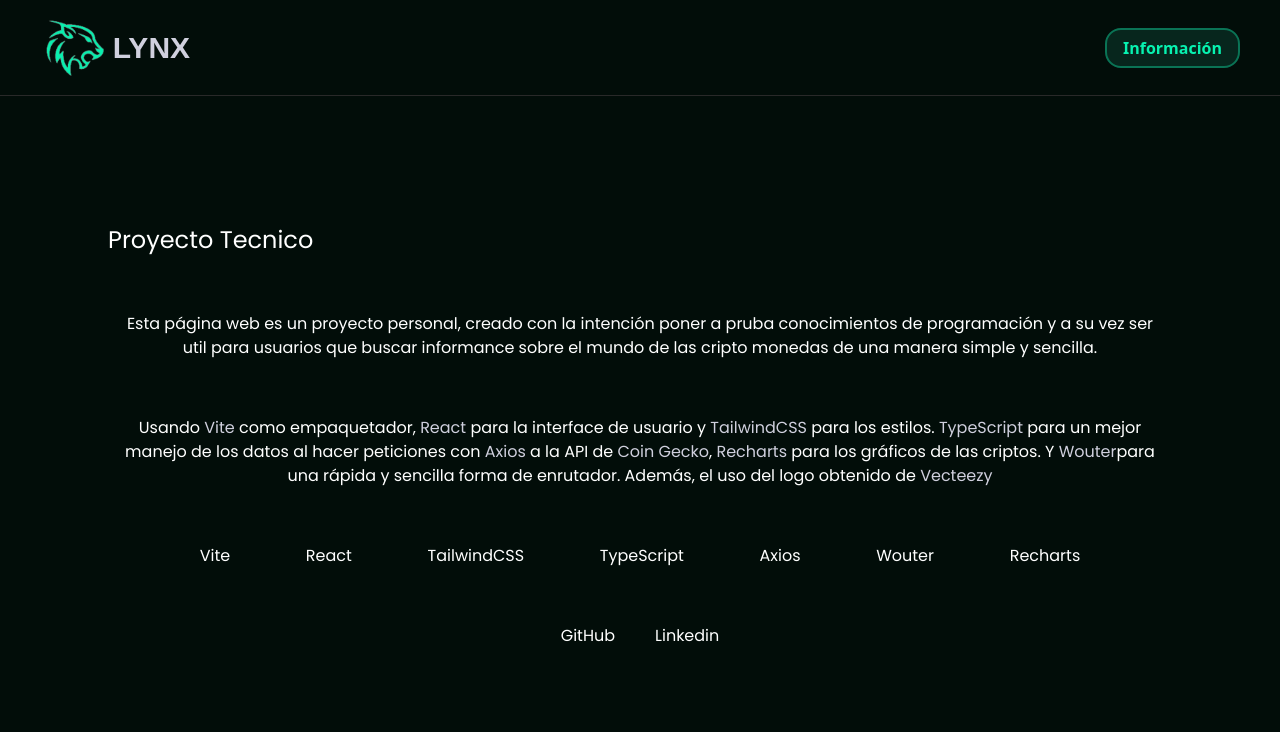
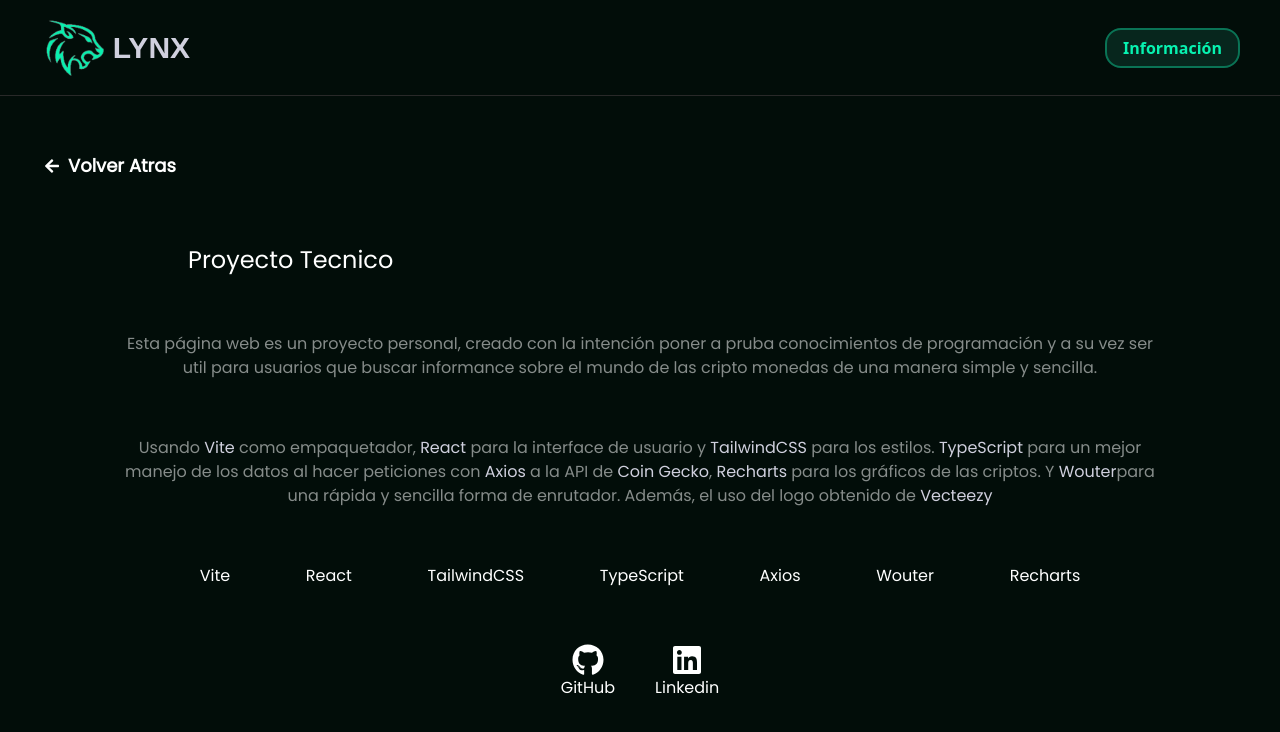
Before and after one commit to JuanMaCarreras/CryptoWeb, a React (Vite) app: page /description in a window 1280 px wide. Shown: the top 732 px of the page. Built offline with nearby package versions, Linux system fonts and the light colour scheme; a web font is replaced by a local one.

Commit message:
Add button to Home and icons

```diff
--- a/src/page/Description.tsx
+++ b/src/page/Description.tsx
@@ -1,52 +1,65 @@
+import { Link } from 'wouter'
+import { FaArrowLeft } from 'react-icons/fa'
+import { FaLinkedin, FaGithub } from 'react-icons/fa'
 
 function Description() {
   return (
     <>
       <article className='w-full'>
-        <section className=' text-white pt-32'>
+        <section className='mt-14 pb-40'>
+          <Link to='/'>
+            <h2 className='text-lg font-semibold flex items-center gap-2 hover:text-brightGreen transition duration-500'>
+              <FaArrowLeft className='text-[1rem]'/> Volver Atras
+            </h2>
+          </Link>
+
+          <div className='flex flex-col space-y-14 mx-20 mt-16'>
           <h1 className='ml-16 text-2xl'>Proyecto Tecnico</h1>
-
-          <div className='flex flex-col space-y-14 mx-20 mt-14'>
-            <p className='text-center text-grisLetras'>Esta página web es un proyecto personal, creado con la intención poner a pruba conocimientos de programación
+            <p className='text-center text-textGray'>Esta página web es un proyecto personal, creado con la intención poner a pruba conocimientos de programación
             y a su vez ser util para usuarios que buscar informance sobre el mundo de las cripto monedas de una manera simple y sencilla.
             </p>
-            <p className='text-center text-grisLetras'>Usando <span className='text-logoText'>Vite</span> como empaquetador,  <span className='text-logoText'>React</span> para la interface de usuario y <span className='text-logoText'>TailwindCSS</span> para los estilos. <span className='text-logoText'>TypeScript</span> para un mejor
+            <p className='text-center text-textGray'>Usando <span className='text-logoText'>Vite</span> como empaquetador,  <span className='text-logoText'>React</span> para la interface de usuario y <span className='text-logoText'>TailwindCSS</span> para los estilos. <span className='text-logoText'>TypeScript</span> para un mejor
               manejo de los datos al hacer peticiones con <span className='text-logoText'>Axios</span> a la API de <span className='text-logoText'>Coin Gecko</span>, <span className='text-logoText'>Recharts</span> para los gráficos de las criptos. Y <span className='text-logoText'>Wouter</span>
               para una rápida y sencilla forma de enrutador. Además, el uso del logo obtenido de <span className='text-logoText'>Vecteezy</span>
             </p>
             <ul className='flex  justify-evenly'>
               <li>
-               <a href='https://vitejs.dev/' target='_blank' className='hover:underline'>Vite</a>
+               <a href='https://vitejs.dev/' target='_blank' rel='noopener noreferrer' className='hover:underline  hover:text-brightGreen  transition duration-500'>Vite</a>
               </li>
 
               <li>
-                <a href='https://reactjs.org/' target='_blank' className='hover:underline'>React</a>
+                <a href='https://reactjs.org/' target='_blank' rel='noopener noreferrer' className='hover:underline  hover:text-brightGreen  transition duration-500'>React</a>
               </li>
 
               <li>
-                <a href='https://tailwindcss.com/' target='_blank' rel='noopener noreferrer' className='hover:underline'>TailwindCSS</a>
+                <a href='https://tailwindcss.com/' target='_blank' rel='noopener noreferrer' className='hover:underline  hover:text-brightGreen  transition duration-500'>TailwindCSS</a>
               </li>
 
               <li>
-                <a href='https://www.typescriptlang.org/' target='_blank' className='hover:underline'>TypeScript</a>
+                <a href='https://www.typescriptlang.org/' target='_blank' rel='noopener noreferrer' className='hover:underline  hover:text-brightGreen  transition duration-500'>TypeScript</a>
               </li>
 
               <li>
-                <a href='https://axios-http.com/' target='_blank' className='hover:underline'>Axios</a>
+                <a href='https://axios-http.com/' target='_blank' rel='noopener noreferrer' className='hover:underline  hover:text-brightGreen  transition duration-500'>Axios</a>
               </li>
 
               <li>
-                <a href='https://github.com/molefrog/wouter' target='_blank' className='hover:underline'>Wouter</a>
+                <a href='https://github.com/molefrog/wouter' target='_blank' rel='noopener noreferrer' className='hover:underline  hover:text-brightGreen  transition duration-500'>Wouter</a>
               </li>
 
               <li>
-               <a href='https://recharts.org/' target='_blank' className='hover:underline'>Recharts</a>
+               <a href='https://recharts.org/' target='_blank' rel='noopener noreferrer' className='hover:underline  hover:text-brightGreen  transition duration-500'>Recharts</a>
               </li>
 
             </ul>
             <div className='flex justify-center space-x-10'>
-              <a href="https://github.com/JuanMaCarreras/CryptoWeb" target='_blank' className='hover:underline'>GitHub</a>
-              <a href="https://www.linkedin.com/in/manuel-carreras/" target='_blank' className='hover:underline'>Linkedin</a>
+              <a href="https://github.com/JuanMaCarreras/CryptoWeb" target='_blank' rel='noopener noreferrer' className='hover:underline flex flex-col items-center hover:text-brightGreen  transition duration-500'>
+                <FaGithub className='w-8 h-8'/> GitHub
+              </a>
+
+              <a href="https://www.linkedin.com/in/manuel-carreras/" target='_blank' rel='noopener noreferrer' className='hover:underline flex flex-col items-center hover:text-brightGreen  transition duration-500'>
+                <FaLinkedin className='w-8 h-8'/>Linkedin
+              </a>
             </div>
           </div>
         </section>
```
